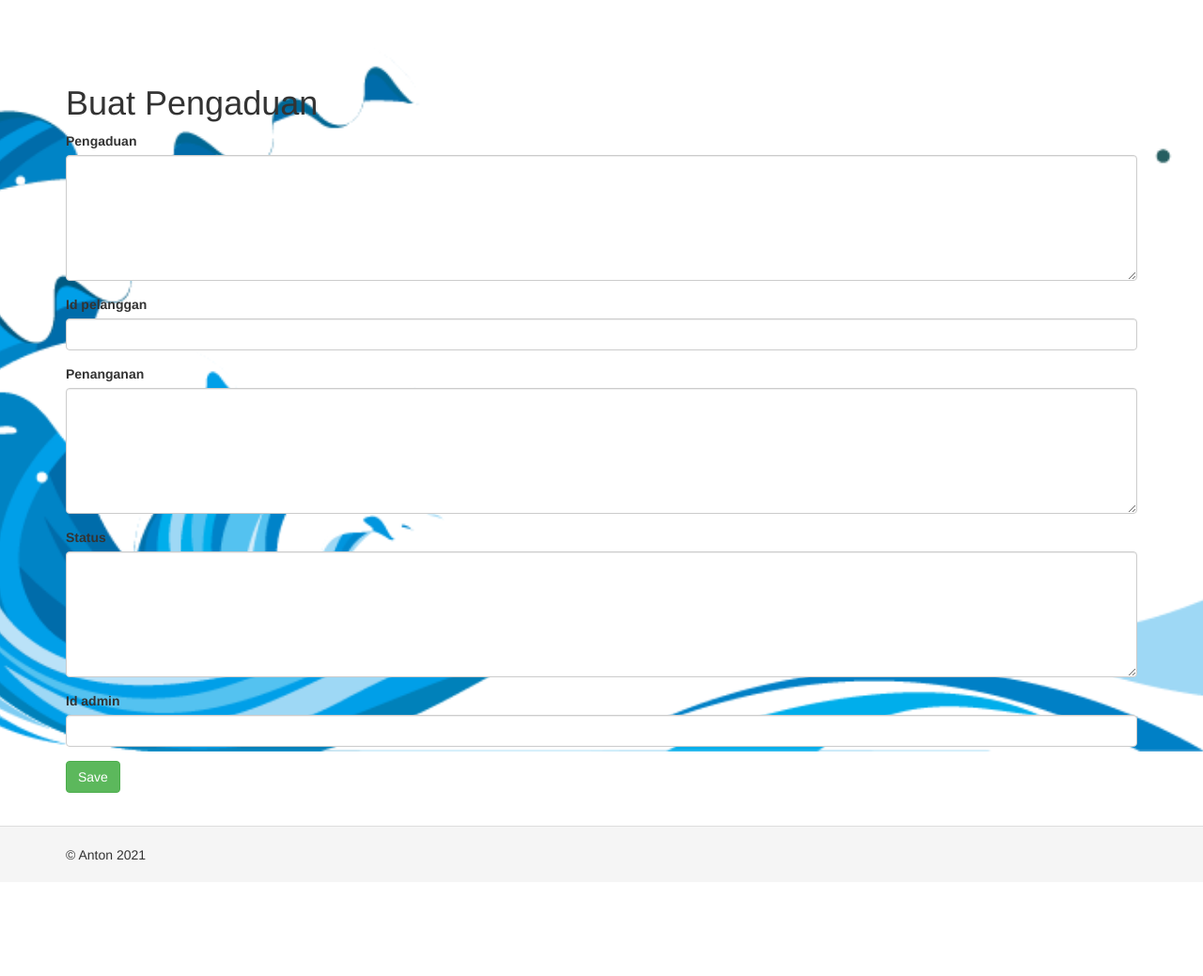
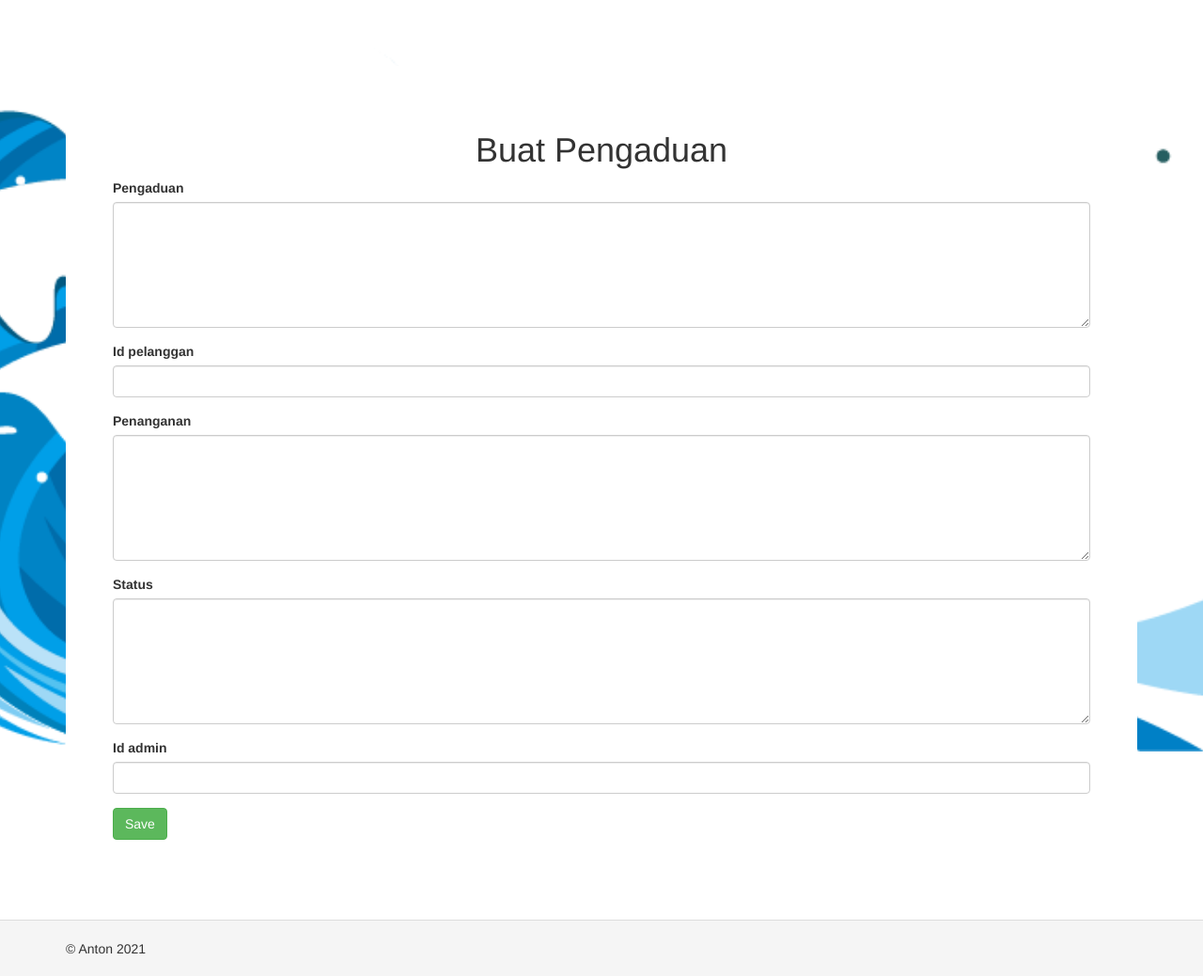
Before and after one commit to renosyah/tagihanAirWebApp, a Yii app: template views/pengaduan/create.php in a window 1280 px wide. Shown: the whole page at 94% size. Before the commit the page ends 916 px from the top, so only its background shows below. Run offline with PHP 8.4 and a stand-in for Yii, Linux system fonts and the light colour scheme; the template is opened without the code that fills it, so the values that code supplies are empty; form fields are guessed from the names that the template uses; some libraries are stand-ins or nearby versions.

Commit message:
revision

```diff
--- a/views/pengaduan/create.php
+++ b/views/pengaduan/create.php
@@ -9,7 +9,7 @@ $this->title = 'Buat Pengaduan';
 $this->params['breadcrumbs'][] = ['label' => 'Pengaduan', 'url' => ['index']];
 $this->params['breadcrumbs'][] = $this->title;
 ?>
-<div class="pengaduan-create">
+<div class="pengaduan-create" style="background-color : white; padding:50px">
 
     <h1><?= Html::encode($this->title) ?></h1>
 
--- a/views/pengaduan/update.php
+++ b/views/pengaduan/update.php
@@ -10,7 +10,7 @@
 $this->params['breadcrumbs'][] = ['label' => $model->id_pengaduan, 'url' => ['view', 'id' => $model->id_pengaduan]];
 $this->params['breadcrumbs'][] = 'Update';
 ?>
-<div class="pengaduan-update">
+<div class="pengaduan-update" style="background-color : white; padding:50px">
 
     <h1><?= Html::encode($this->title) ?></h1>
 
--- a/views/pengaduan/view.php
+++ b/views/pengaduan/view.php
@@ -27,6 +27,7 @@ $this->params['breadcrumbs'][] = $this->title;
     </p>
 
     <?= DetailView::widget([
+        'id' => 'gridview-bg',
         'model' => $model,
         'attributes' => [
             'id_pengaduan',
--- a/web/css/site.css
+++ b/web/css/site.css
@@ -5,6 +5,10 @@ body {
     background-position: center;
     background-repeat: no-repeat;
     background-size: cover;
+}
+
+h1 {
+    text-align: center;
 }
 
 .wrap {
```
